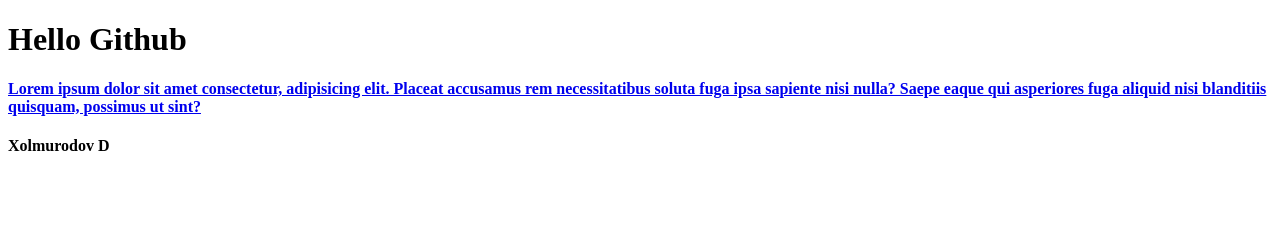
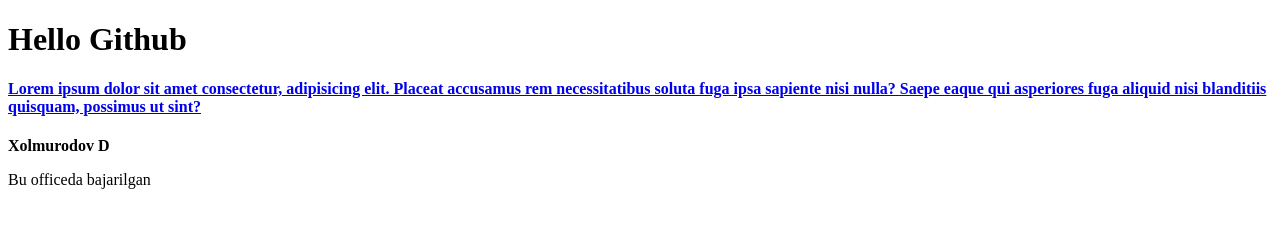
Before and after one commit to Dilmurod23469/gethub-darsi, a plain HTML site: page index.html in a window 1280 px wide. Drawn offline with Linux system fonts and the light colour scheme.

Commit message:
bu officeda bajarilgan

```diff
--- a/index.html
+++ b/index.html
@@ -10,5 +10,8 @@
     <h1>Hello Github</h1>
     <h4><a href="#">Lorem ipsum dolor sit amet consectetur, adipisicing elit. Placeat accusamus rem necessitatibus soluta fuga ipsa sapiente nisi nulla? Saepe eaque qui asperiores fuga aliquid nisi blanditiis quisquam, possimus ut sint?</a></h4>
     <p><b>Xolmurodov D</b></p>
+    <div>
+        <p>Bu officeda bajarilgan</p>
+    </div>
 </body>
 </html>
```
